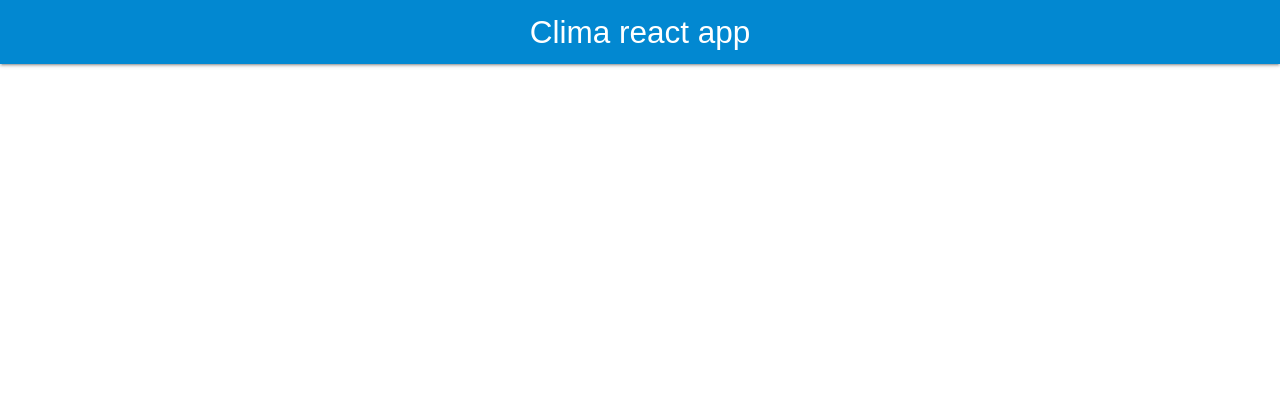
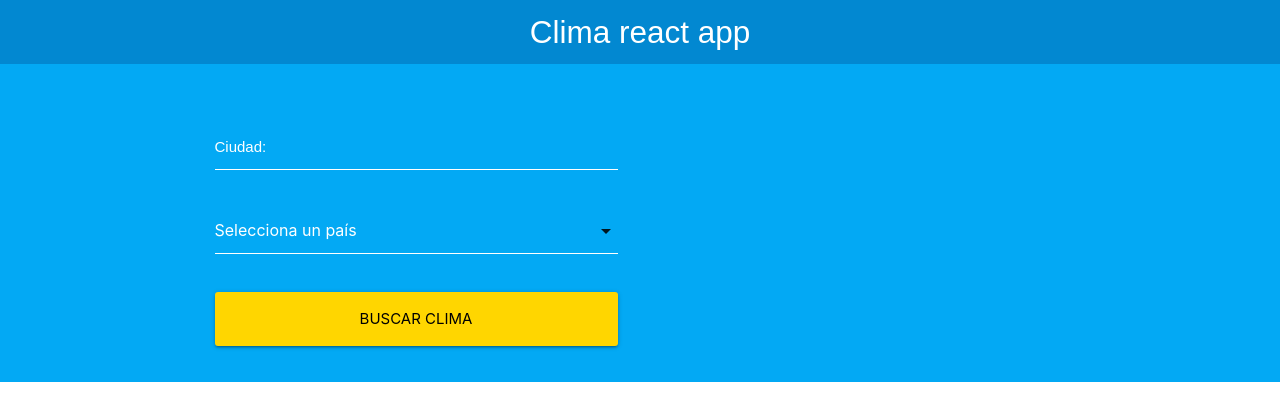
Before and after one commit to RicardoJ/React-Weather, a React (Create React App) app: page / in a window 1280 px wide. Shown: the top 420 px of the page. Built offline with nearby package versions, Linux system fonts and the light colour scheme.

Commit message:
adding form

```diff
--- a/src/App.js
+++ b/src/App.js
@@ -1,12 +1,22 @@
 import React from 'react';
 import Header from './components/Header';
-
+import Form from './components/Form';
 function App() {
   return (
     <div >
       <Header
         titleHeader='Clima react app'
       />
+      <div className="contenedor-form">
+        <div className="container">
+          <div className="row">
+            <div className="col s12 m6">
+              <Form />
+            </div>
+          </div>
+        </div>
+      </div>
+
     </div>
   );
 }
--- /dev/null
+++ b/src/components/Form.js
@@ -0,0 +1,44 @@
+import React from 'react';
+
+function Form() {
+
+    const handleChange = e => {
+
+    }
+    return (
+        <form >
+            <div className="input-field col s12">
+                <input
+                    type="text"
+                    name="city"
+                    id="city"
+                    onChange={handleChange}
+                />
+                <label htmlFor="city">Ciudad: </label>
+            </div>
+            <div className="input-field col s12">
+                <select onChange={handleChange}
+                    name="country">
+                    <option value="">Selecciona un país</option>
+                    <option value="US">Estados Unidos</option>
+                    <option value="CO">Colombia</option>
+                    <option value="MX">México</option>
+                    <option value="AR">Argentina</option>
+                    <option value="CR">Costa Rica</option>
+                    <option value="ES">España</option>
+                    <option value="PE">Perú</option>
+                </select>
+            </div>
+            <div className="input-field col s12">
+                <input
+                    type="submit"
+                    className="waves-effect waves-light btn-large btn-block yellow accent-4"
+                    value="Buscar Clima" />
+            </div>
+
+        </form>
+    )
+
+}
+
+export default Form;
```
